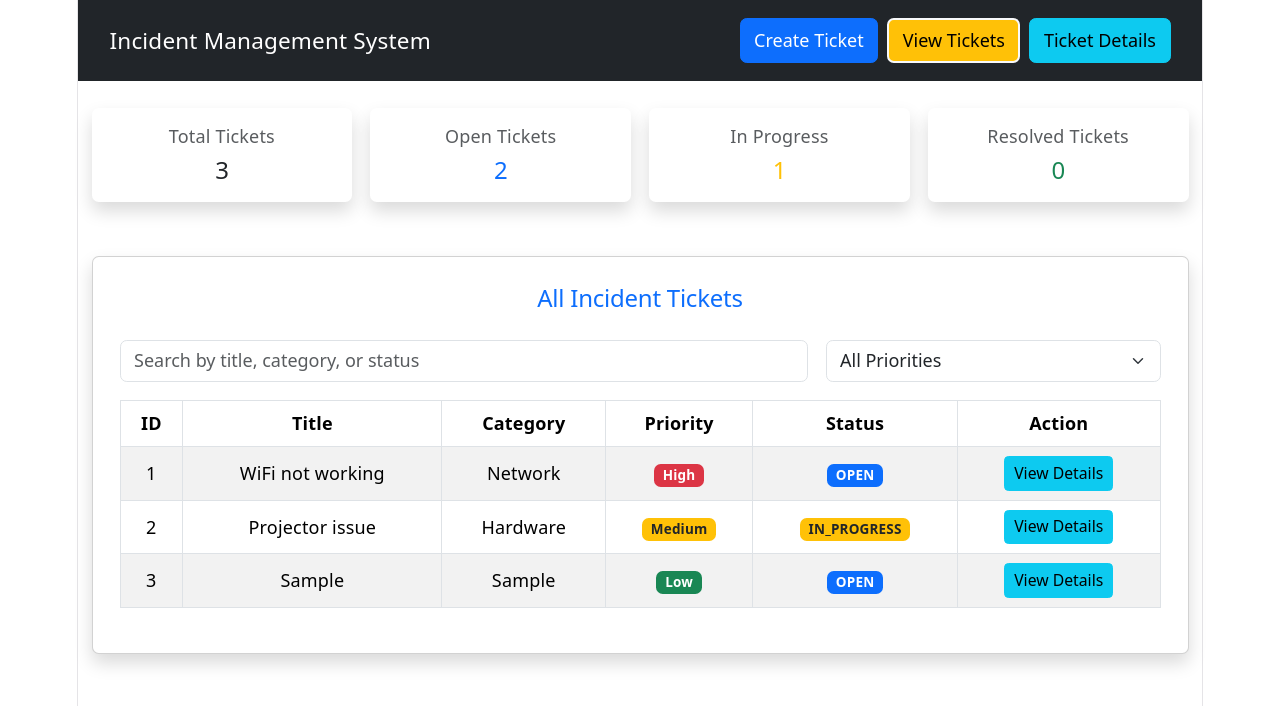
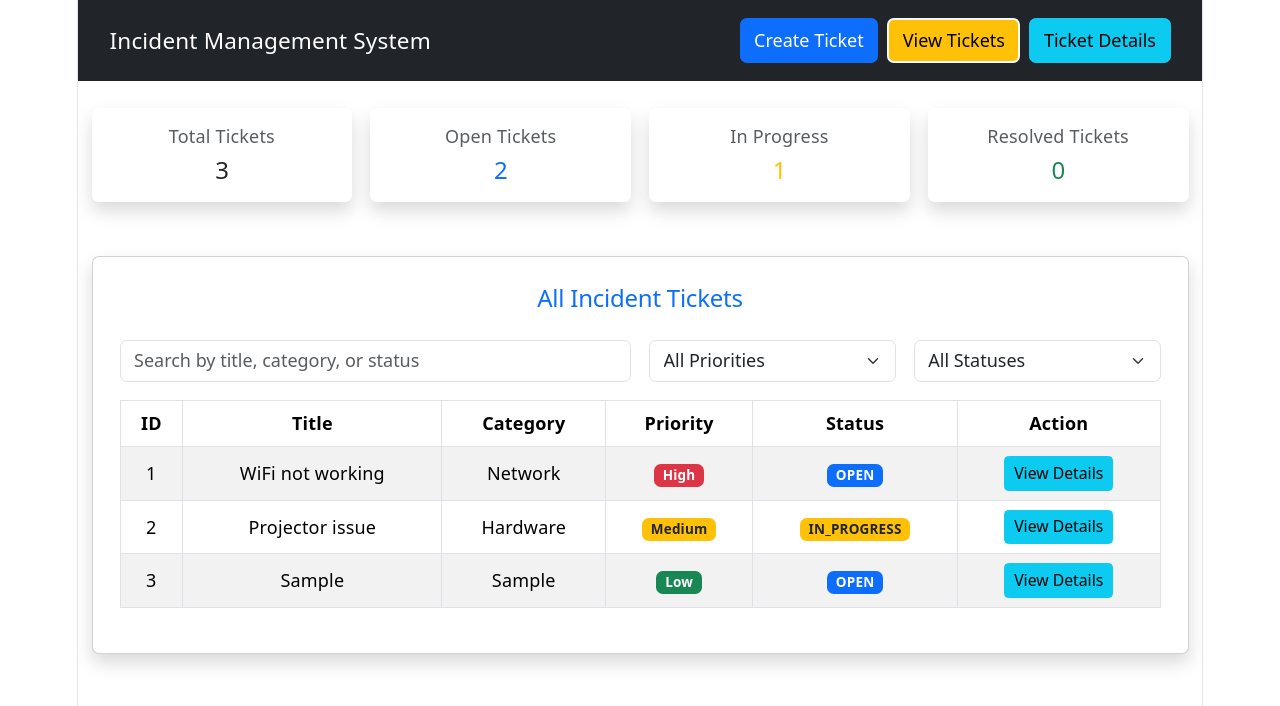
Before and after one commit to ThilinaLakmal/springboot_project, a React app in the folder frontend/: page / in a window 1280 px wide. Both pictures are taken after typing "Sample", "Sample", "Sample", "Sample" into the empty fields and a click on the button "Submit Ticket". Shown: the top 706 px of the page. Built offline with nearby package versions, Linux system fonts and the light colour scheme; the HTML template or start-up script is replaced by a standard one.

Commit message:
Add status filter to ticket list page

```diff
--- a/frontend/src/pages/TicketListPage.jsx
+++ b/frontend/src/pages/TicketListPage.jsx
@@ -3,6 +3,7 @@ import { useState } from 'react';
 function TicketListPage({ tickets, onViewDetails }) {
   const [searchText, setSearchText] = useState('');
   const [priorityFilter, setPriorityFilter] = useState('All');
+  const [statusFilter, setStatusFilter] = useState('All');
 
   const filteredTickets = tickets.filter((ticket) => {
     const searchValue = searchText.toLowerCase();
@@ -15,7 +16,10 @@ function TicketListPage({ tickets, onViewDetails }) {
     const matchesPriority =
       priorityFilter === 'All' || ticket.priority === priorityFilter;
 
-    return matchesSearch && matchesPriority;
+    const matchesStatus =
+      statusFilter === 'All' || ticket.status === statusFilter;
+
+    return matchesSearch && matchesPriority && matchesStatus;
   });
 
   const getPriorityBadgeClass = (priority) => {
@@ -56,7 +60,7 @@ function TicketListPage({ tickets, onViewDetails }) {
         <h2 className="mb-4 text-primary">All Incident Tickets</h2>
 
         <div className="row g-3 mb-3">
-          <div className="col-md-8">
+          <div className="col-md-6">
             <input
               type="text"
               className="form-control"
@@ -66,7 +70,7 @@ function TicketListPage({ tickets, onViewDetails }) {
             />
           </div>
 
-          <div className="col-md-4">
+          <div className="col-md-3">
             <select
               className="form-select"
               value={priorityFilter}
@@ -76,6 +80,20 @@ function TicketListPage({ tickets, onViewDetails }) {
               <option value="High">High</option>
               <option value="Medium">Medium</option>
               <option value="Low">Low</option>
+            </select>
+          </div>
+
+          <div className="col-md-3">
+            <select
+              className="form-select"
+              value={statusFilter}
+              onChange={(event) => setStatusFilter(event.target.value)}
+            >
+              <option value="All">All Statuses</option>
+              <option value="OPEN">OPEN</option>
+              <option value="IN_PROGRESS">IN_PROGRESS</option>
+              <option value="RESOLVED">RESOLVED</option>
+              <option value="CLOSED">CLOSED</option>
             </select>
           </div>
         </div>
```
